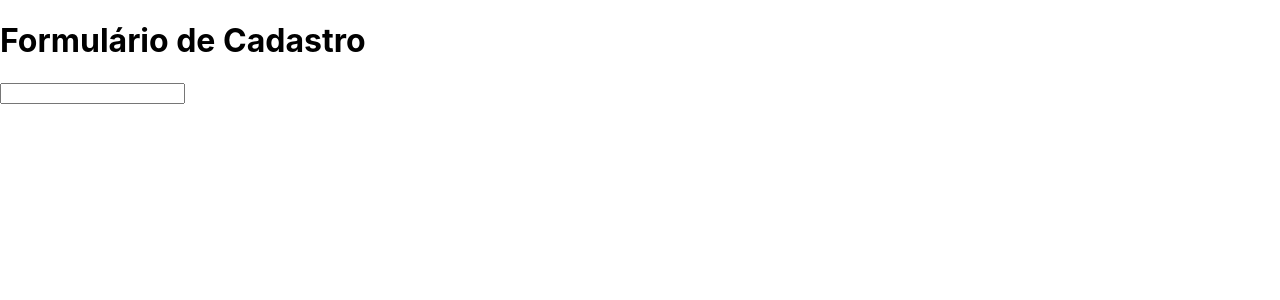
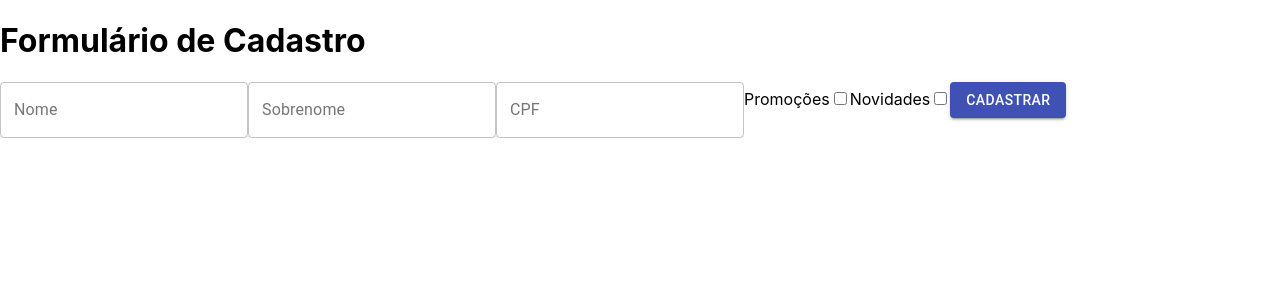
Before and after one commit to ianmichaelxp/Novo-Projetinho-React-TAP, a React (Create React App) app: page / in a window 1280 px wide. Shown: the top 300 px of the page. Built offline with nearby package versions, Linux system fonts and the light colour scheme.

Commit message:
Material UI

```diff
--- a/package.json
+++ b/package.json
@@ -3,6 +3,7 @@
   "version": "0.1.0",
   "private": true,
   "dependencies": {
+    "@material-ui/core": "^4.11.0",
     "cra-template": "1.0.3",
     "react": "^16.13.1",
     "react-dom": "^16.13.1",
--- a/src/components/FormularioCadastro.jsx
+++ b/src/components/FormularioCadastro.jsx
@@ -1,9 +1,23 @@
 import React from "react";
+import { Button, TextField } from "@material-ui/core";
 
 function FormularioCadastro() {
   return (
     <form>
-      <input type="text" />
+
+      <TextField id="nome" label="Nome" variant="outlined" />
+
+      <TextField id="sobrenome" label="Sobrenome" variant="outlined" />
+      <TextField id="cpf" label="CPF" variant="outlined" />
+      <label>Promoções</label>
+      <input type="checkbox" />
+
+      <label>Novidades</label>
+      <input type="checkbox" />
+
+      <Button variant="contained" color="primary">
+        Cadastrar
+      </Button>
     </form>
   );
 }
```
Also changed, not shown: 1 other file (tests, documents, lock files or other folders).
